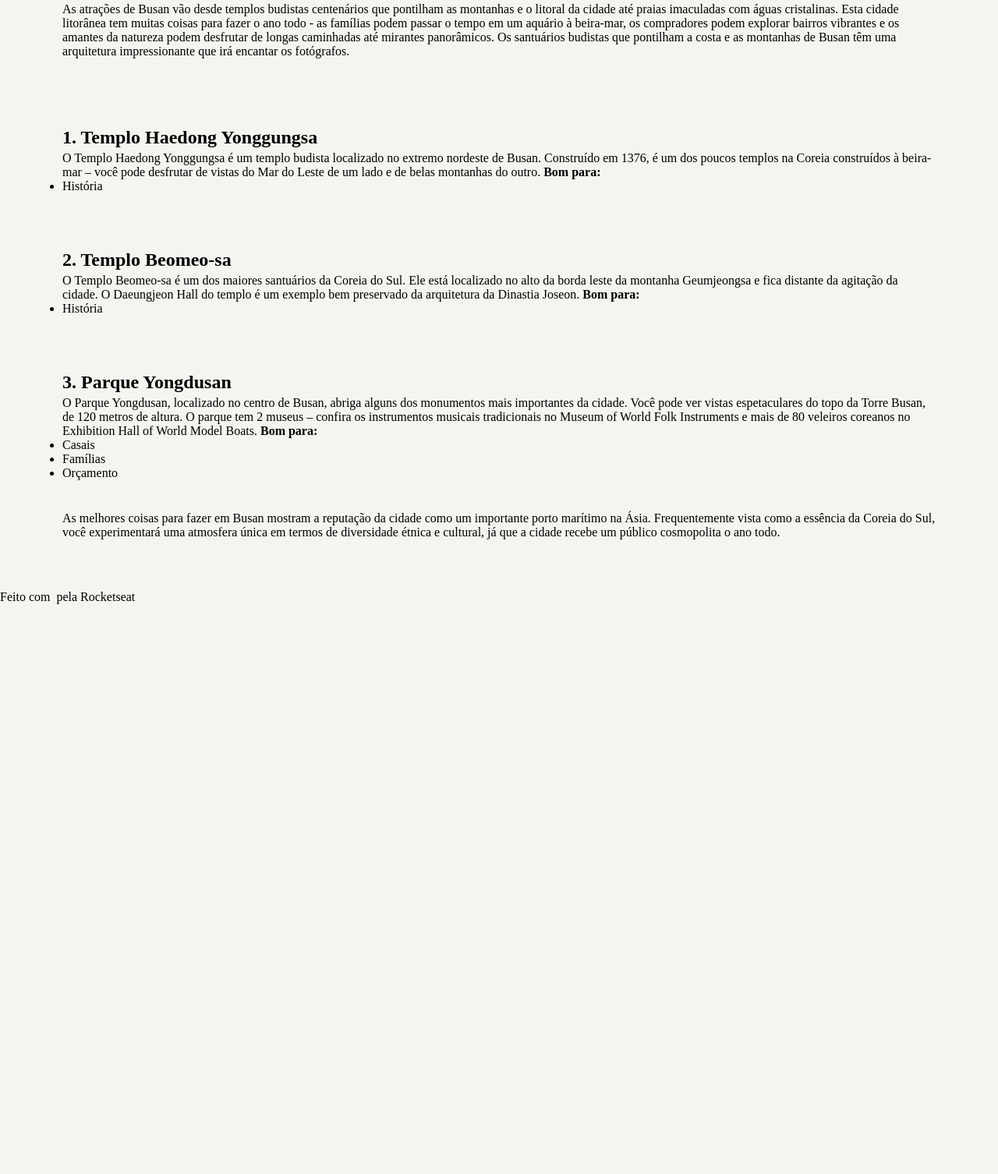
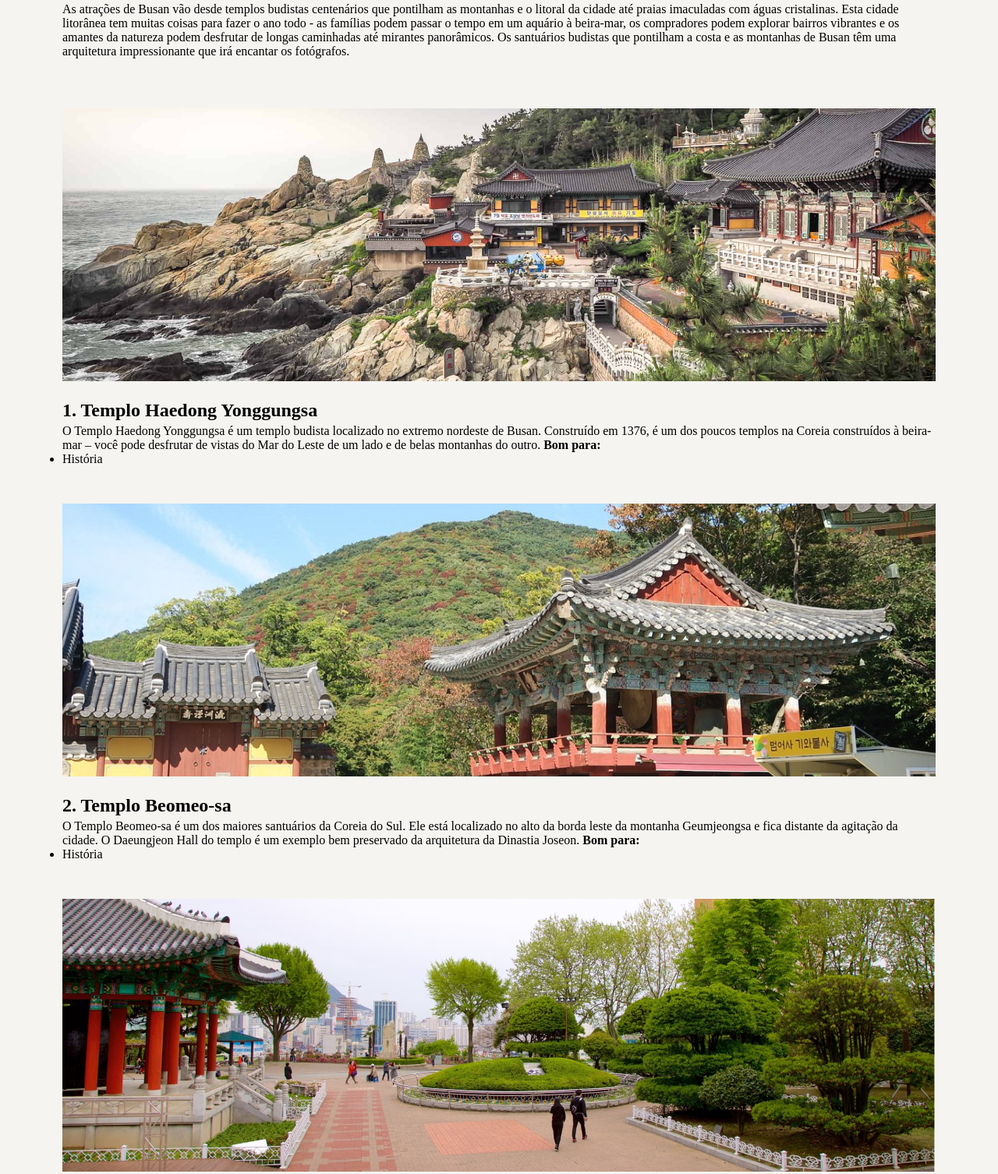
Before and after one commit to caioscott/1.-Desafio-Local-Turistico, a plain HTML site: page index.html in a window 1280 px wide. Shown: the part 389-1895 px from the top of the page at 78% size. Before the commit the page ends 1164 px from the top, so only its background shows below. Drawn offline with Linux system fonts and the light colour scheme.

Commit message:
adicionando as imagens

```diff
--- a/index.html
+++ b/index.html
@@ -32,7 +32,7 @@
       </div>
     <div id="list">
       <div class="card">
-        <img src="" alt="">
+        <img src="assets/image1.jpg" alt="Templo Haedong Yonggungsa">
         <h2>1. Templo Haedong Yonggungsa</h2>
         <p>
           O Templo Haedong Yonggungsa é um templo budista localizado no extremo nordeste de Busan. Construído em 1376, é um dos poucos templos na Coreia construídos à beira-mar – você pode desfrutar de vistas do Mar do Leste de um lado e de belas montanhas do outro.
@@ -45,7 +45,7 @@
       </div>
 
       <div class="card">
-        <img src="" alt="">
+        <img src="assets/image2.jpg" alt="Templo Beomeo-sa">
         <h2>2. Templo Beomeo-sa</h2>
         <p>
           O Templo Beomeo-sa é um dos maiores santuários da Coreia do Sul. Ele está localizado no alto da borda leste da montanha Geumjeongsa e fica distante da agitação da cidade. O Daeungjeon Hall do templo é um exemplo bem preservado da arquitetura da Dinastia Joseon.
@@ -56,7 +56,7 @@
         </p>
       </div>
       <div class="card">
-        <img src="" alt="">
+        <img src="assets/image3.jpg" alt="Parque Yongdusan">
         <h2>3. Parque Yongdusan</h2>
         <p>
           O Parque Yongdusan, localizado no centro de Busan, abriga alguns dos monumentos mais importantes da cidade. Você pode ver vistas espetaculares do topo da Torre Busan, de 120 metros de altura. O parque tem 2 museus – confira os instrumentos musicais tradicionais no Museum of World Folk Instruments e mais de 80 veleiros coreanos no Exhibition Hall of World Model Boats.
```
Also changed, not shown: assets/image1.jpg (added), assets/image2.jpg (added), assets/image3.jpg (added).
